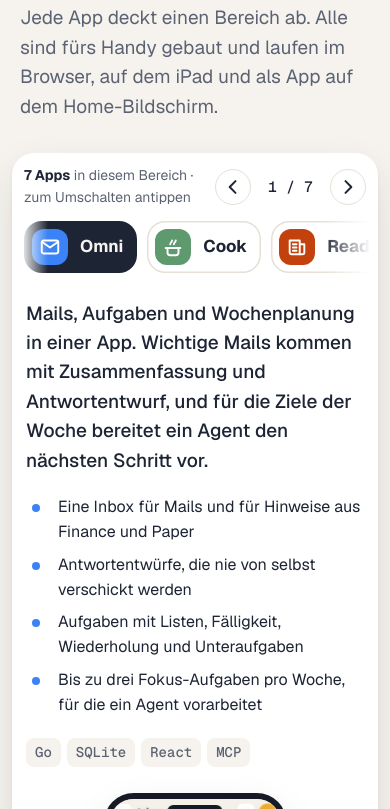
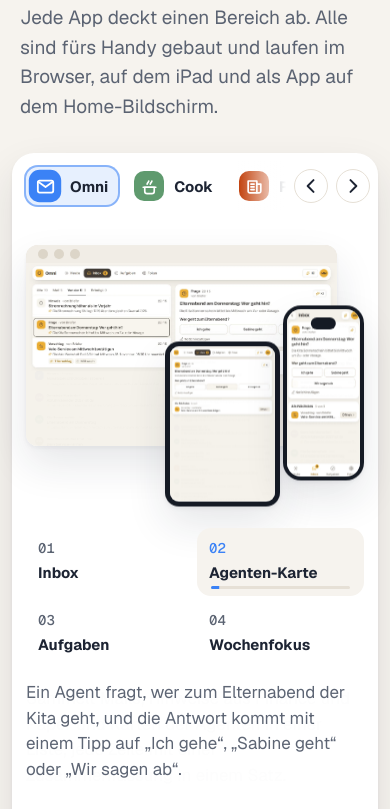
Before and after one commit to castillo-platform/castillo-showcase, a plain HTML site: page index.html in a window 390 px wide. Shown: the part 1543-2352 px from the top of the page. Drawn offline with Linux system fonts and the light colour scheme.

Commit message:
Slim app switcher in one row with counter, text view tabs again, all three devices before the text on phones, three points per app
Co-Authored-By: Claude Opus 5.5 <noreply@anthropic.com>

```diff
--- a/app.js
+++ b/app.js
@@ -202,10 +202,9 @@
           ${V.some((v) => v.tablet) ? `<div class="dev tab" tabindex="0" role="button" aria-label="${esc(a.name)} auf dem iPad vergrössern"><div class="screen">${layer('tablet')}</div></div>` : ''}
           ${V.some((v) => v.phone) ? `<div class="dev ph" tabindex="0" role="button" aria-label="${esc(a.name)} auf dem iPhone vergrössern"><div class="screen">${layer('phone')}</div></div>` : ''}
         </div>
-        <p class="views-label"><b>${V.length} Sichten</b> · antippen zum Umschalten</p>
         <div class="views" role="tablist" aria-label="Sichten von ${esc(a.name)}">${V.map((v, k) => `
           <button type="button" role="tab" id="${esc(a.id)}-tab-${k}" aria-controls="${esc(a.id)}-panel" class="${k ? '' : 'on'}" data-v="${k}" aria-selected="${!k}" tabindex="${k ? -1 : 0}">
-            <span class="vt">${(v.desktop || v.phone) ? `<img data-thumb="${esc(v.desktop || v.phone)}" alt="" decoding="async">` : ''}</span><span class="vl"><span class="n">${String(k + 1).padStart(2, '0')}</span><b>${esc(v.title)}</b></span><i class="bar"></i>
+            <span class="n">${String(k + 1).padStart(2, '0')}</span><b>${esc(v.title)}</b><i class="bar"></i>
           </button>`).join('')}</div>
         <div class="caption" role="tabpanel" id="${esc(a.id)}-panel">${V.map((v, k) => `<p class="${k ? '' : 'on'}" data-v="${k}">${esc(v.text)}</p>`).join('')}</div>
       </div>`;
@@ -215,7 +214,7 @@
       <div class="app-text">
         <div class="app-head"><span class="icon">${icon(a.icon)}</span><div><h3>${esc(a.name)}</h3><div class="who">${esc(a.who || '')}</div></div></div>
         <p class="pitch">${esc(a.pitch)}</p>
-        <ul class="feats">${(a.features || []).slice(0, 4).map((f, k) => `<li style="--k:${k}">${esc(f)}</li>`).join('')}</ul>
+        <ul class="feats">${(a.features || []).slice(0, 3).map((f, k) => `<li style="--k:${k}">${esc(f)}</li>`).join('')}</ul>
         <div class="tags">${(a.tags || []).map((t) => `<span>${esc(t)}</span>`).join('')}</div>
       </div>
       ${views3(a)}
@@ -225,10 +224,9 @@
       <div class="explorer reveal">
         ${list.length > 1 ? `
         <div class="ex-bar">
-          <p class="ex-label"><b>${list.length} ${noun}</b> in diesem Bereich · zum Umschalten antippen</p>
+          <div class="picker-wrap"><div class="picker" role="tablist" aria-label="${noun}">${list.map((a, k) => `<button type="button" role="tab" id="tab-${esc(a.id)}" aria-controls="${esc(a.id)}" data-app="${esc(a.id)}" class="${k ? '' : 'on'}" aria-selected="${!k}" style="--c:${a.color}"><i>${icon(a.icon)}</i><b>${esc(a.name)}</b></button>`).join('')}</div></div>
           <div class="ex-nav"><button type="button" class="ex-step" data-step="-1" aria-label="Vorherige ${one}"><svg viewBox="0 0 24 24"><path d="M15 5l-7 7 7 7"/></svg></button><span class="ex-count">1 / ${list.length}</span><button type="button" class="ex-step" data-step="1" aria-label="${nextWord}"><svg viewBox="0 0 24 24"><path d="M9 5l7 7-7 7"/></svg></button></div>
-        </div>
-        <div class="picker-wrap"><div class="picker" role="tablist" aria-label="${noun}">${list.map((a, k) => `<button type="button" role="tab" id="tab-${esc(a.id)}" aria-controls="${esc(a.id)}" data-app="${esc(a.id)}" class="${k ? '' : 'on'}" aria-selected="${!k}" style="--c:${a.color}"><i>${icon(a.icon)}</i><span><b>${esc(a.name)}</b><small>${esc(a.who || '')}</small></span></button>`).join('')}</div></div>` : ''}
+        </div>` : ''}
         <div class="panels">${list.map((a, k) => appHTML(a).replace('class="app reveal', `${list.length > 1 ? `role="tabpanel" aria-labelledby="tab-${esc(a.id)}" ` : ''}class="app${k ? '' : ' on'}`)).join('')}</div>
         ${list.length > 1 ? `<div class="ex-foot"><button type="button" class="ex-next" data-step="1">${nextWord}: <i></i><b></b><svg viewBox="0 0 24 24"><path d="M5 12h14M13 6l6 6-6 6"/></svg></button></div>` : ''}
       </div>`;
@@ -607,7 +605,7 @@
     const pill = document.createElement('span');
     pill.className = 'pill';
     pk.prepend(pill);
-    const place = () => { const on = pk.querySelector('button.on'); if (on) { pill.style.width = `${on.offsetWidth}px`; pill.style.height = `${on.offsetHeight}px`; pill.style.top = `${on.offsetTop}px`; pill.style.transform = `translateX(${on.offsetLeft}px)`; } };
+    const place = () => { const on = pk.querySelector('button.on'); if (on) { pill.style.setProperty('--c', on.style.getPropertyValue('--c')); pill.style.width = `${on.offsetWidth}px`; pill.style.height = `${on.offsetHeight}px`; pill.style.top = `${on.offsetTop}px`; pill.style.transform = `translateX(${on.offsetLeft}px)`; } };
     new MutationObserver(place).observe(pk, { subtree: true, attributes: true, attributeFilter: ['class'] });
     addEventListener('resize', place);
     requestAnimationFrame(place);
--- a/style.css
+++ b/style.css
@@ -428,8 +428,8 @@ button.shot { display: block; width: 100%; padding: 0; border: 0; font: inherit;
   .ex-next { font-size: 15px; }
 }
 /* With app cards above, the panel needs no second app heading */
-.explorer .picker-wrap ~ .panels .app-head { display: none; }
-.explorer .picker-wrap ~ .panels .pitch { margin-top: 4px; }
+.explorer .ex-bar ~ .panels .app-head { display: none; }
+.explorer .ex-bar ~ .panels .pitch { margin-top: 4px; }
 
 
 /* ================= Platform as pictures ================= */
@@ -609,7 +609,7 @@ button.shot { display: block; width: 100%; padding: 0; border: 0; font: inherit;
 .app { transition: none; }
 .app.on { transition: opacity .5s ease; }
 .track.rev { display: none; }
-.picker-wrap::before { content: ""; position: absolute; top: 0; left: 0; bottom: 0; width: 28px; z-index: 2; background: linear-gradient(270deg, transparent, var(--sheet)); pointer-events: none; }
+.picker-wrap::before { content: none; position: absolute; top: 0; left: 0; bottom: 0; width: 28px; z-index: 2; background: linear-gradient(270deg, transparent, var(--sheet)); pointer-events: none; }
 .picker-wrap::after { z-index: 2; }
 .tower-hint { display: inline-flex; align-items: center; gap: 8px; margin-top: 18px; margin-left: 14px; font-size: 15px; font-weight: 600; color: #33465f; opacity: 0; animation: up .9s .9s var(--ease) forwards; }
 .tower-hint svg { width: 18px; height: 18px; fill: none; stroke: currentColor; stroke-width: 2.2; stroke-linecap: round; stroke-linejoin: round; }
@@ -680,18 +680,41 @@ table.sr { display: block; position: absolute; width: 1px; height: 1px; overflow
 :root { --shadow-lg: 0 2px 4px rgb(29 36 51 / 6%), 0 18px 40px rgb(29 36 51 / 11%); }
 .news-row { mask-image: linear-gradient(90deg, #000 88%, transparent); }
 .bt.apps { display: grid; grid-template-columns: repeat(10, 34px); gap: 6px; }
-@media (max-width: 960px) {
-  /* text first: what the app is, then how it looks */
-  .app .stage-wrap { order: 0; }
+
+/* Owner feedback 2026-11-17: slim app switcher, text view tabs, all three devices first */
+.ex-bar { display: flex; align-items: center; gap: 14px; padding: 0 0 12px; }
+.ex-bar .picker-wrap { flex: 1; min-width: 0; }
+.picker { gap: 8px; padding: 4px 40px 4px 4px; }
+.picker button { gap: 10px; padding: 7px 16px 7px 7px; border-radius: 14px; background: transparent; box-shadow: none; font-weight: 650; }
+.picker button:not(.on) { background: transparent; }
+.picker button:hover { background: var(--page); box-shadow: none; transform: none; }
+.picker button i { width: 34px; height: 34px; border-radius: 10px; }
+.picker button i svg { width: 19px; height: 19px; }
+.picker button b { font-size: 16px; white-space: nowrap; }
+.picker button.on { color: var(--ink); }
+.picker button.on i { transform: scale(1.08); }
+.picker .pill { top: 4px; border-radius: 14px; background: color-mix(in srgb, var(--c, var(--ink)) 12%, var(--sheet)); box-shadow: inset 0 0 0 2px color-mix(in srgb, var(--c, var(--ink)) 55%, transparent); transition: transform .5s var(--ease), width .5s var(--ease), background .4s, box-shadow .4s; }
+.ex-step { width: 38px; height: 38px; }
+.views { gap: 6px; margin-top: 22px; }
+.views button { padding: 12px 14px 16px; gap: 3px; border-radius: 14px; background: transparent; box-shadow: none; }
+.views button:hover { background: var(--page); box-shadow: none; transform: none; }
+.views button.on { background: var(--page); box-shadow: none; }
+.views b { font-size: 16px; }
+.views .bar { left: 14px; right: 14px; bottom: 7px; }
+@media (max-width: 640px) {
+  .ex-bar { gap: 8px; }
+  .ex-count { display: none; }
+  .ex-step { width: 34px; height: 34px; }
+  .picker button { padding: 6px 12px 6px 6px; }
+  .picker button i { width: 30px; height: 30px; }
+  .picker button b { font-size: 15px; }
+  .views { margin-top: 14px; gap: 4px; }
+  .views button { padding: 10px 12px 14px; }
+  .views b { font-size: 15px; }
 }
 @media (max-width: 640px) {
   .bird { display: none; }
   .cloud { opacity: calc(var(--o) * .55); }
   .bt.apps { grid-template-columns: repeat(7, 34px); }
-  /* one large phone instead of three small devices */
-  .trio { aspect-ratio: 1 / 1.25; }
-  .trio .dev.desk, .trio .dev.tab { display: none; }
-  .trio .dev.ph { left: 50%; right: auto; bottom: auto; top: 0; width: 54%; translate: -50% 0; border-radius: 30px; padding: 6px; }
-  .app.on .trio .dev.ph { translate: -50% 0; }
-  .trio .dev.ph .screen { border-radius: 24px; }
 }
+@media (max-width: 640px) { .app .tags { display: none; } }
```
